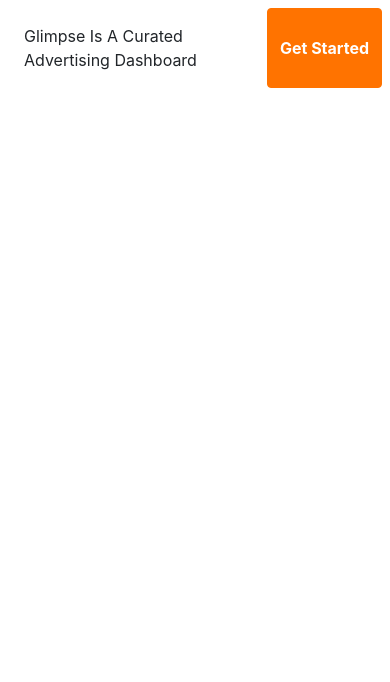
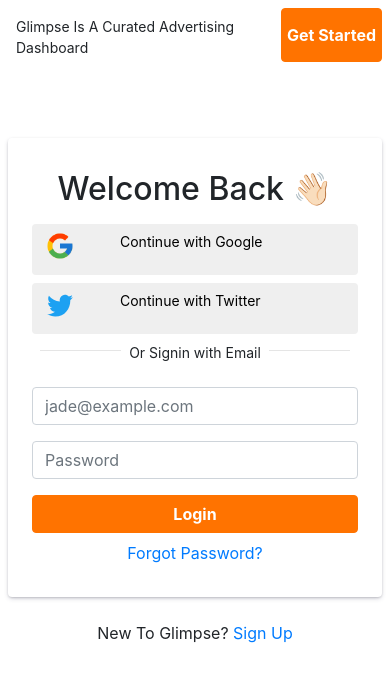
Before and after one commit to AthifSaheer/dec.link-machine-test, a plain HTML site: page index.html in a window 390 px wide. Drawn offline with nearby package versions, Linux system fonts and the light colour scheme.

Commit message:
3 pages completed

```diff
--- /dev/null
+++ b/assets/css/forgotPass.css
@@ -0,0 +1,51 @@
+.main {
+    height: 100vh;
+}
+.header {
+    height: 70px;
+    margin-bottom: 60px;
+}
+.btn-orange {
+    color: white;
+    background-color: #ff7300;
+    border-color: #ff7300;
+    font-weight: bold;
+}
+.shadow {
+    box-shadow: rgba(50, 50, 93, 0.25) 0px 2px 5px -1px, rgba(0, 0, 0, 0.3) 0px 1px 3px -1px;
+}
+.font-size-16 {
+    font-size: 16px;
+}
+.w-cus {
+    width: 30%;
+}
+
+@media only screen and (max-width: 1024px) {
+    .main p {
+        font-size: 16px;
+    }
+    .w-cus {
+        width: 50%;
+    }
+    .btn-res {
+        padding: 0 5px !important;
+    }
+}
+
+@media only screen and (max-width: 680px) {
+    .main p {
+        font-size: 14px;
+    }
+    .w-cus {
+        width: 100%;
+    }
+    .btn-res {
+        padding: 0 5px !important;
+    }
+}
+
+/* ---------------- Forgotpass.html ----------------- */
+.bg-light-orange {
+    background-color: #ffcab9;
+}
--- /dev/null
+++ b/assets/css/style.css
@@ -0,0 +1,43 @@
+.header {
+    height: 70px;
+    margin-bottom: 60px;
+}
+.btn-orange {
+    color: white;
+    background-color: #ff7300;
+    border-color: #ff7300;
+    font-weight: bold;
+}
+.shadow {
+    box-shadow: rgba(50, 50, 93, 0.25) 0px 2px 5px -1px, rgba(0, 0, 0, 0.3) 0px 1px 3px -1px;
+}
+.font-size-16 {
+    font-size: 16px;
+}
+.w-cus {
+    width: 30%;
+}
+
+@media only screen and (max-width: 1024px) {
+    .main p {
+        font-size: 16px;
+    }
+    .w-cus {
+        width: 50%;
+    }
+    .btn-res {
+        padding: 0 5px !important;
+    }
+}
+
+@media only screen and (max-width: 680px) {
+    .main p {
+        font-size: 14px;
+    }
+    .w-cus {
+        width: 100%;
+    }
+    .btn-res {
+        padding: 0 5px !important;
+    }
+}
--- /dev/null
+++ b/assets/css/verification.css
@@ -0,0 +1,51 @@
+.main {
+    height: 100vh;
+}
+.header {
+    height: 70px;
+    margin-bottom: 60px;
+}
+.btn-orange {
+    color: white;
+    background-color: #ff7300;
+    border-color: #ff7300;
+    font-weight: bold;
+}
+.shadow {
+    box-shadow: rgba(50, 50, 93, 0.25) 0px 2px 5px -1px, rgba(0, 0, 0, 0.3) 0px 1px 3px -1px;
+}
+.font-size-16 {
+    font-size: 16px;
+}
+.w-cus {
+    width: 30%;
+}
+
+@media only screen and (max-width: 1024px) {
+    .main p {
+        font-size: 16px;
+    }
+    .w-cus {
+        width: 50%;
+    }
+    .btn-res {
+        padding: 0 5px !important;
+    }
+}
+
+@media only screen and (max-width: 680px) {
+    .main p {
+        font-size: 14px;
+    }
+    .w-cus {
+        width: 100%;
+    }
+    .btn-res {
+        padding: 0 5px !important;
+    }
+}
+
+/* ---------------- Forgotpass.html ----------------- */
+.bg-light-orange {
+    background-color: #ffcab9;
+}
--- a/index.html
+++ b/index.html
@@ -7,16 +7,71 @@
 
     <!-- Bootstrap CSS -->
     <link rel="stylesheet" href="https://cdn.jsdelivr.net/npm/bootstrap@4.0.0/dist/css/bootstrap.min.css" integrity="sha384-Gn5384xqQ1aoWXA+058RXPxPg6fy4IWvTNh0E263XmFcJlSAwiGgFAW/dAiS6JXm" crossorigin="anonymous">
-    <link rel="stylesheet" href="style.css">
+
+    <link rel="stylesheet" href="./assets/css/style.css">
     <title>Login</title>
 </head>
 <body>
     <div class="main">
         <div class="header d-flex justify-content-end p-2 w-100">
-            <p class="m-3">Glimpse Is A Curated Advertising Dashboard</p>
-            <button class="btn btn-orange">Get Started</button>
+            <p class="m-2">Glimpse Is A Curated Advertising Dashboard</p>
+            <button class="btn btn-orange btn-res">Get Started</button>
         </div>
-        <div class="body"></div>
+
+        <div class="body d-flex justify-content-center p-2 w-100">
+            <div class="inner-body shadow p-4 w-cus rounded">
+                <h2 class="text-center py-2">Welcome Back 👋🏻</h2>
+
+                <div class="social-auth-btn-div w-100">
+                    <button class="btn btn-block d-flex w-100">
+                        <div class="social-img-div d-flex w-25">
+                            <img src="./assets/img/google.png" alt="" width="30">
+                        </div>
+                        <div class="social-btn-text-div d-flex w-75">
+                            <p >Continue with Google</p>
+                        </div>
+                    </button>
+                    <button class="btn btn-block d-flex w-100">
+                        <div class="social-img-div d-flex w-25">
+                            <img src="./assets/img/twitter-logo.svg" alt="" width="30">
+                        </div>
+                        <div class="social-btn-text-div d-flex w-75">
+                            <p >Continue with Twitter</p>
+                        </div>
+                    </button>
+                </div>
+
+                <div class="horizontal-line d-flex justify-content-around">
+                    <hr class="w-25">
+                    <p class="font-size-16 py-2">Or Signin with Email</p>
+                    <hr class="w-25">
+                </div>
+
+                <div class="form">
+                    <form action="./verification.html">
+                        <div class="form-group">
+                          <input required type="email" class="form-control" id="exampleInputEmail1" aria-describedby="emailHelp" placeholder="jade@example.com">
+                        </div>
+                        <div class="form-group">
+                          <input required type="password" class="form-control" id="exampleInputPassword1" placeholder="Password">
+                        </div>
+                        <button type="submit" class="btn btn-block btn-orange">Login</button>
+                      </form>
+                </div>
+
+                <div class="forgot-pass-div d-flex justify-content-center p-2">
+                    <a href="./forgotPass.html">Forgot Password?</a>
+                </div>
+            </div>
+        </div>
+
+        <div class="body-bottom d-flex justify-content-center">
+            <span class="py-3">
+                New To Glimpse?
+                <a href="#">Sign Up</a>
+            </span>
+        </div>
+
     </div>
 
     <!-- jQuery first, then Popper.js, then Bootstrap JS -->
--- a/style.css
+++ /dev/null
@@ -1,6 +0,0 @@
-.btn-orange {
-    color: white;
-    background-color: #ff7300;
-    border-color: #ff7300;
-    font-weight: bold;
-}
```
Also changed, not shown: forgotPass.html (added, +57 -0 lines), verification.html (added, +51 -0 lines), assets/img/google.png (added), assets/img/twitter-logo.svg (added).
